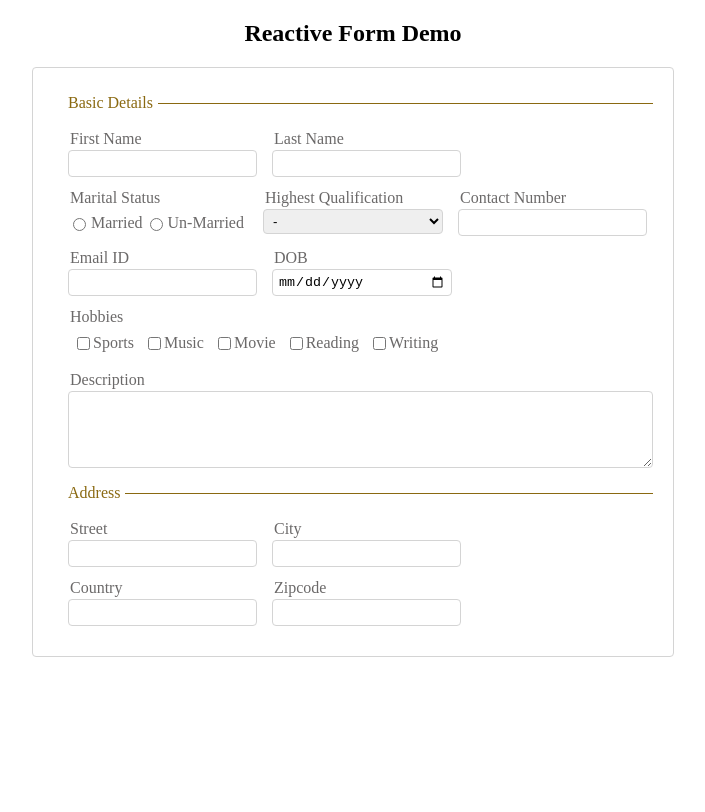
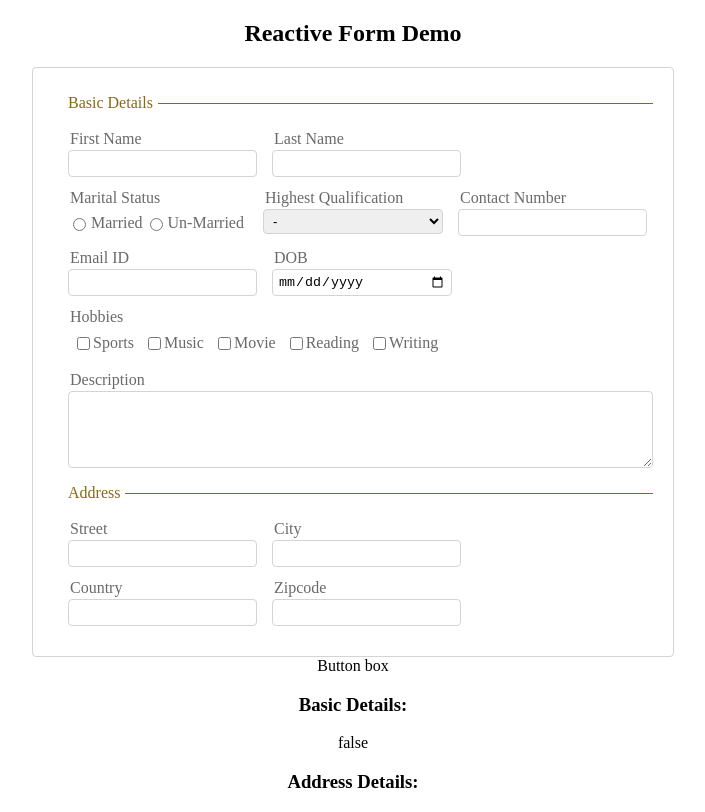
Before and after one commit to Dj51589/Angular7-Template-Driven-Form, an Angular app: page / in a window 1280 px wide. Shown: the whole page, without its empty margins (287-992 px from the left). Built offline with nearby package versions, Linux system fonts and the light colour scheme.

Commit message:
get checkbox control selected value

```diff
--- a/package.json
+++ b/package.json
@@ -21,6 +21,7 @@
     "@angular/platform-browser-dynamic": "~7.0.0",
     "@angular/router": "~7.0.0",
     "core-js": "^2.5.4",
+    "lodash": "^4.17.11",
     "rxjs": "~6.3.3",
     "zone.js": "~0.8.26"
   },
--- a/src/app/form-component/form-component.component.html
+++ b/src/app/form-component/form-component.component.html
@@ -58,7 +58,7 @@
             <div class="flex-container">
               <label *ngFor="let hobby of personForm.controls.hobbies.controls; let i=index;"
                 class="flex-container  align-center multi-checkbox">
-                <input type="checkbox" [formControl]="hobby">
+                <input type="checkbox" [formControl]="hobby" (change)="onHobbyChange(hobby, myhobbies[i].name);">
                 {{myhobbies[i].name}}
               </label>
             </div>
@@ -99,11 +99,11 @@
       </div>
     </form>
   </div>
-  <!-- <div>
+  <div>
     Button box
-  </div> -->
+  </div>
 </div>
-<!-- <div>
+<div>
   <h3>Basic Details:</h3>
   {{personForm.controls.firstName.value}}
   {{personForm.controls.lastName.value}}
@@ -112,11 +112,12 @@
   {{personForm.controls.contactNumber.value}}
   {{personForm.controls.emailId.value}}
   {{personForm.controls.dob.value}}
-  {{personForm.controls.hobbies.value}}
+  <!-- {{personForm.controls.hobbies.value}} -->
+  {{selectedHobbies}}
   {{personForm.controls.description.value}}
   <h3>Address Details:</h3>
   {{personForm.controls.address.controls.street.value}}
   {{personForm.controls.address.controls.city.value}}
   {{personForm.controls.address.controls.country.value}}
   {{personForm.controls.address.controls.zipcode.value}}
-</div> -->
+</div>
--- a/src/app/form-component/form-component.component.ts
+++ b/src/app/form-component/form-component.component.ts
@@ -1,5 +1,6 @@
 import { Component, OnInit } from '@angular/core';
 import { FormGroup, FormControl, Validators, FormBuilder } from "@angular/forms";
+import * as _ from "lodash";
 
 @Component({
   selector: "app-form-component",
@@ -9,28 +10,30 @@ import { FormGroup, FormControl, Validators, FormBuilder } from "@angular/forms"
 export class FormComponentComponent implements OnInit {
   personForm: any;
   degrees = ["Baord", "Graduate", "Post Graduate", "Doctor", "PhD"];
-  myhobbies = [{
-    name: 'Sports',
-    value: 'sports'
+  selectedHobbies: [string];
+  myhobbies = [
+    {
+      name: "Sports",
+      value: "sports"
     },
     {
-    name: 'Music',
-    value: 'music'
+      name: "Music",
+      value: "music"
     },
     {
-    name: 'Movie',
-    value: 'movie'
+      name: "Movie",
+      value: "movie"
     },
     {
-    name: 'Reading',
-    value: 'reading'
+      name: "Reading",
+      value: "reading"
     },
     {
-    name: 'Writing',
-    value: 'writing'
+      name: "Writing",
+      value: "writing"
     }
   ];
-  constructor(private fb: FormBuilder) { }
+  constructor(private fb: FormBuilder) {}
 
   ngOnInit() {
     this.createFormInputs();
@@ -62,4 +65,15 @@ export class FormComponentComponent implements OnInit {
     });
     return this.fb.array(arr);
   }
+
+  onHobbyChange() {
+    this.selectedHobbies = _.map(this.personForm.controls.hobbies.controls, (hobby, i) => {
+      return hobby.value && this.myhobbies[i].value;
+    });
+    this.selectedHobbies = _.filter(this.selectedHobbies, function(hobby) {
+      if (hobby !== false) {
+        return hobby;
       }
+    });
+  }
+}
```
Also changed, not shown: 1 other file (tests, documents, lock files or other folders). Lines whose indentation alone changed are shown as unchanged.
